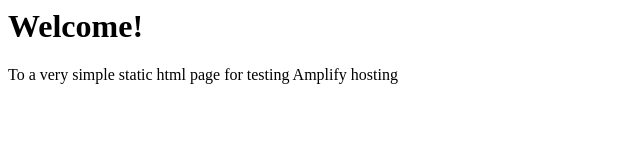
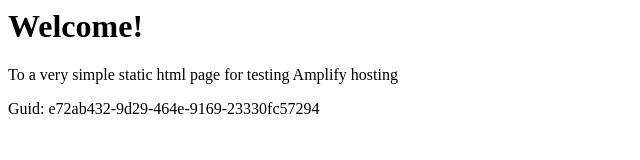
Before and after one commit to aws-aemilia-icn/Github-PR-Commit-Integration-Test-DoNotTouch-Gith-P5X5MO5I-v1-prod-ap-northeast-2, a website: page src/index.html in a window 1280 px wide. Shown: the whole page, without its empty margins (0-640 px from the left). Drawn offline with Linux system fonts and the light colour scheme.

Commit message:
commit from integ tests

```diff
--- a/src/index.html
+++ b/src/index.html
@@ -1,3 +1,5 @@
+
+
 <html lang="en">
 
 <head>
@@ -10,6 +12,6 @@
 <body>
     <h1>Welcome!</h1>
     <p>To a very simple static html page for testing Amplify hosting</p>
-</body>
+    <p>Guid: e72ab432-9d29-464e-9169-23330fc57294</p></body>
 
 </html>
```
